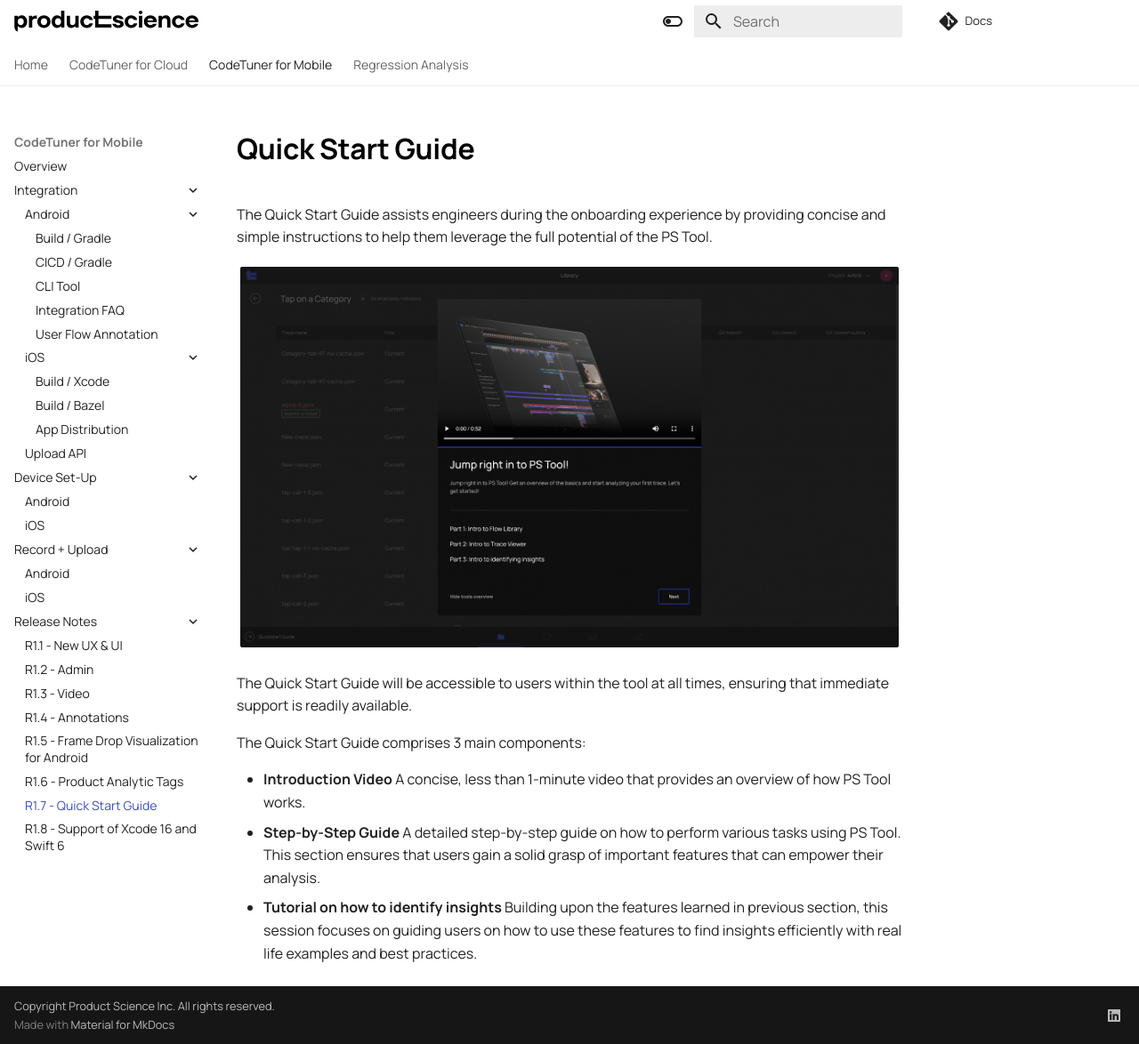
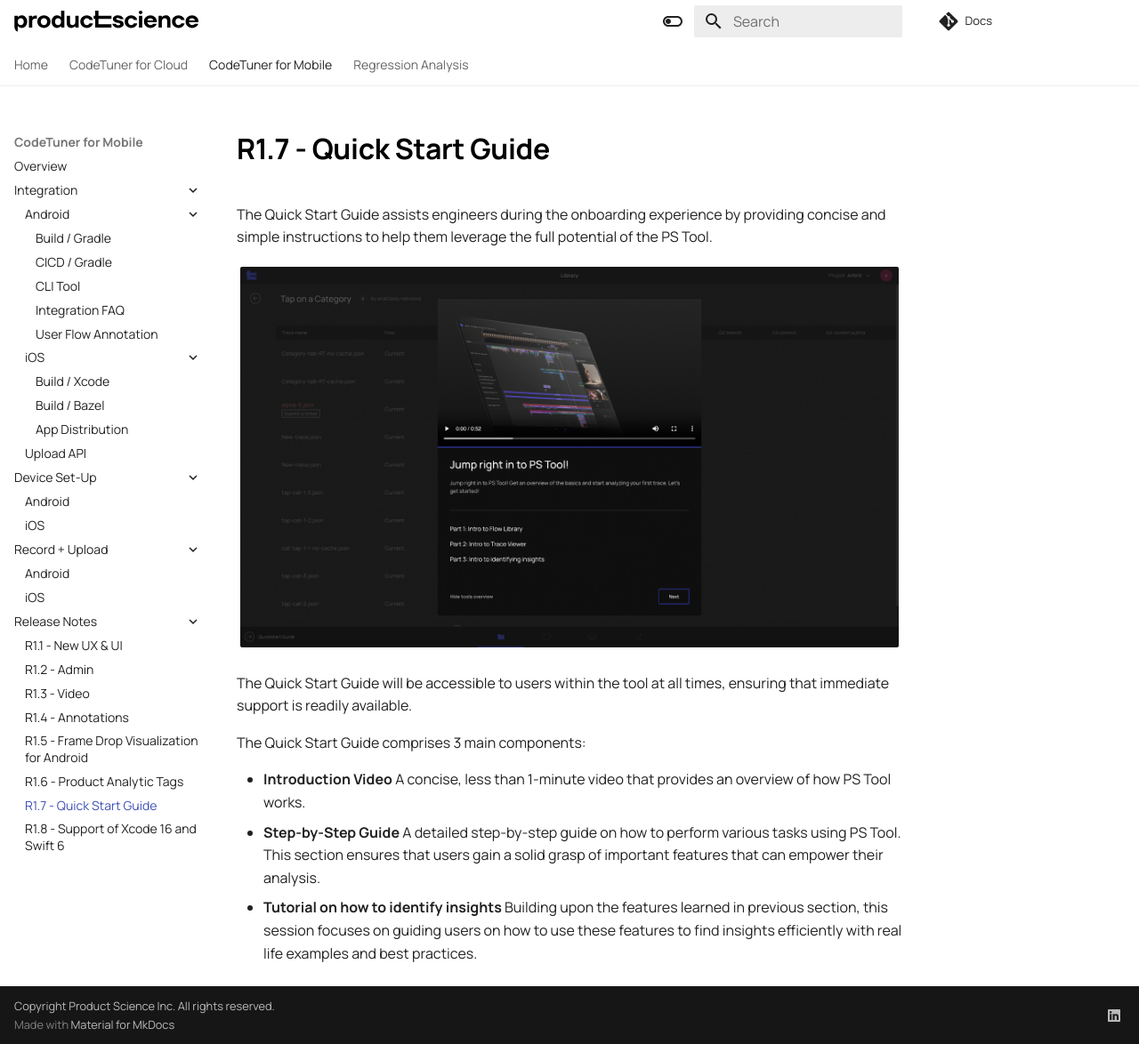
Before and after one commit to product-science/docs, an MkDocs documentation site: the page built from docs/mobile/release-notes/Quick-Start-Guide.md, in a window 1280 px wide and 1174 px high. Shown: the whole window at 89% size. Built offline with MkDocs 1.6.1 and Material for MkDocs 9.7.7, drawn with Linux system fonts in a browser that asks for light colours.

Commit message:
Update Quick-Start-Guide.md

```diff
--- a/docs/mobile/release-notes/Quick-Start-Guide.md
+++ b/docs/mobile/release-notes/Quick-Start-Guide.md
@@ -1,4 +1,4 @@
-# Quick Start Guide
+# R1.7 - Quick Start Guide
 
 The Quick Start Guide assists engineers during the onboarding experience by providing concise and simple instructions to help them leverage
 the full potential of the PS Tool.
```
